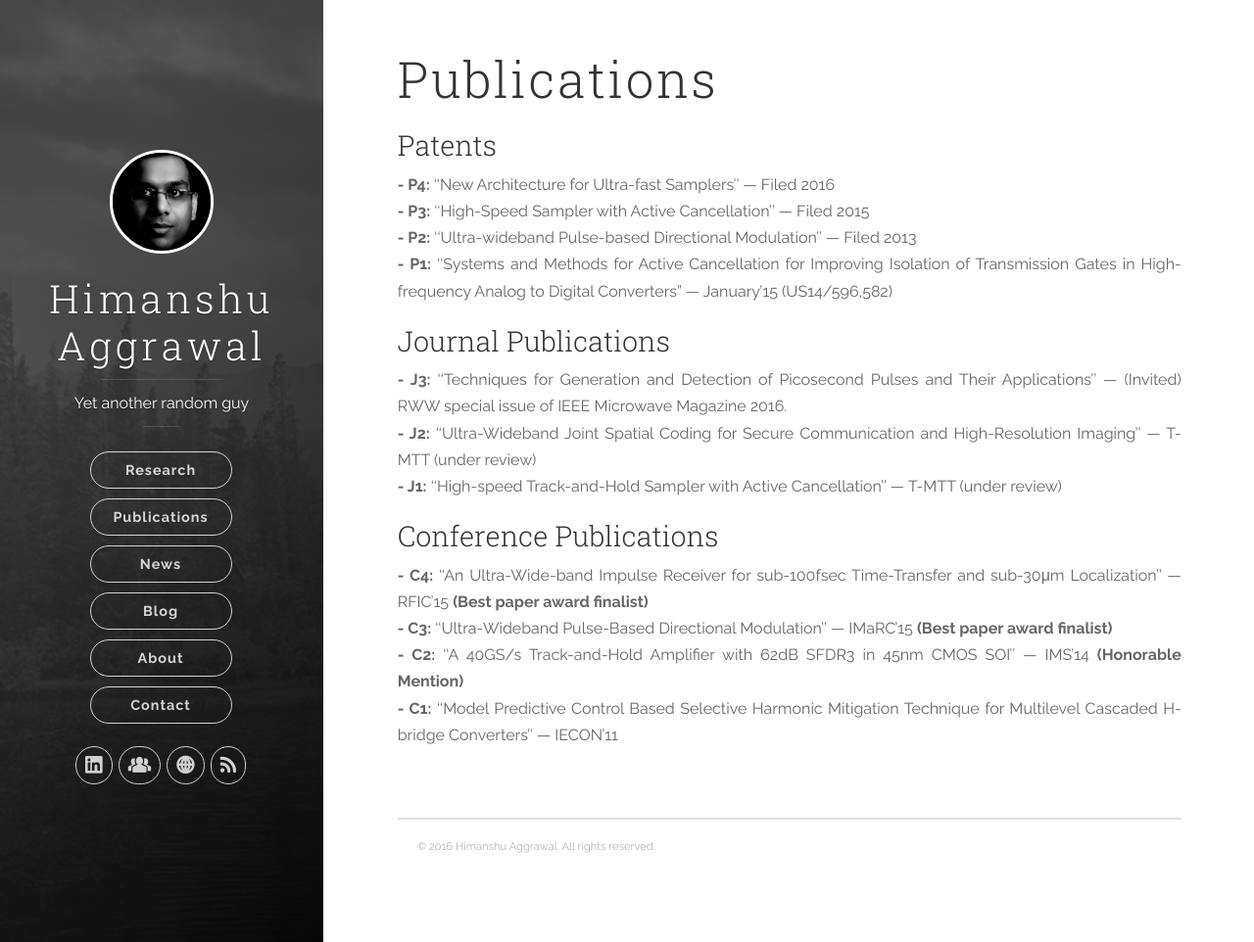
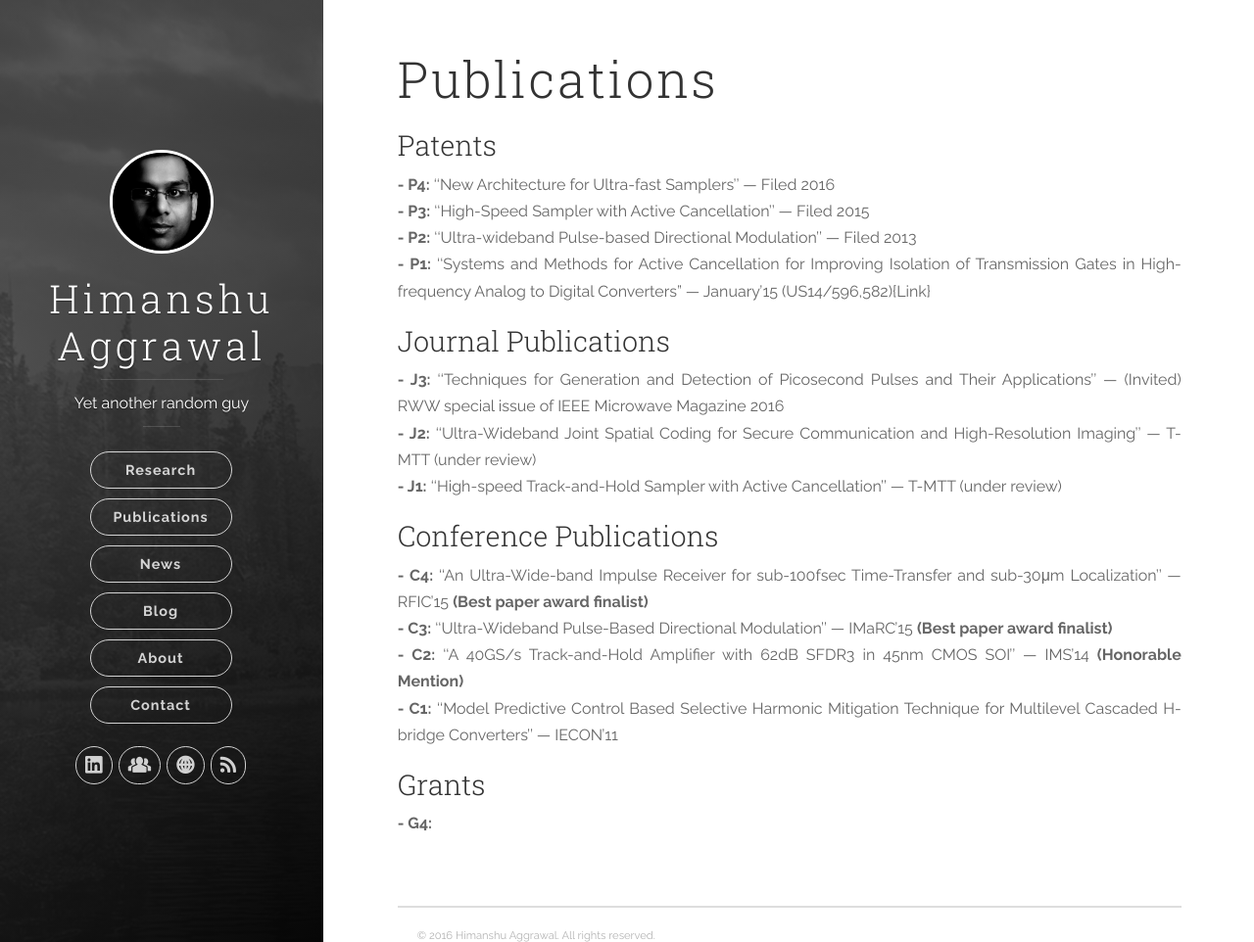
Before and after one commit to ahimanshu13/ahimanshu13.github.io, a Jekyll site: the page built from publications/index.md, in a window 1280 px wide and 962 px high. Shown: the whole window at 98% size. Built offline with Jekyll 4.4.1, drawn with Linux system fonts in a browser that asks for light colours; nearby versions of some CDN libraries.

Commit message:
Update Publications

```diff
--- a/publications/index.md
+++ b/publications/index.md
@@ -9,12 +9,12 @@ published: true
 **- P4:** ''New Architecture for Ultra-fast Samplers'' --- Filed 2016<br>
 **- P3:** ''High-Speed Sampler with Active Cancellation'' --- Filed 2015<br>
 **- P2:** ''Ultra-wideband Pulse-based Directional Modulation'' --- Filed 2013<br>
-**- P1:** ''Systems and Methods for Active Cancellation for Improving Isolation of Transmission Gates in High-frequency Analog to Digital Converters” --- January'15 (US14/596,582)<br>
+**- P1:** ''Systems and Methods for Active Cancellation for Improving Isolation of Transmission Gates in High-frequency Analog to Digital Converters” --- January'15 (US14/596,582){Link}<br>
 
 
 ### Journal Publications
 
-**- J3:** ''Techniques for Generation and Detection of Picosecond Pulses and Their Applications'' ---  (Invited) RWW special issue of IEEE Microwave Magazine 2016.<br>
+**- J3:** ''Techniques for Generation and Detection of Picosecond Pulses and Their Applications'' ---  (Invited) RWW special issue of IEEE Microwave Magazine 2016<br>
 **- J2:** ''Ultra-Wideband Joint Spatial Coding for Secure Communication and High-Resolution Imaging'' --- T-MTT (under review)<br>
 **- J1:** ''High-speed Track-and-Hold Sampler with Active Cancellation'' --- T-MTT (under review)<br>
 
@@ -25,3 +25,7 @@ published: true
 **- C3:** ''Ultra-Wideband Pulse-Based Directional Modulation'' --- IMaRC'15 **(Best paper award finalist)**<br>
 **- C2:** ''A 40GS/s Track-and-Hold Amplifier with 62dB SFDR3 in 45nm CMOS SOI'' --- IMS'14 **(Honorable Mention)**<br>
 **- C1:** ''Model Predictive Control Based Selective Harmonic Mitigation Technique for Multilevel Cascaded H-bridge Converters'' --- IECON'11<br>
+
+### Grants
+
+**- G4:**
```
